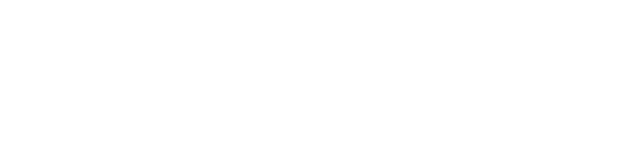
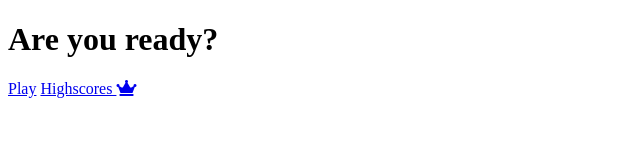
Before and after one commit to MH4454/Coding-Quiz, a plain HTML site: page index.html in a window 1280 px wide. Shown: the whole page, without its empty margins (0-640 px from the left). Drawn offline with Linux system fonts and the light colour scheme.

Commit message:
Added links and edited index

```diff
--- a/index.html
+++ b/index.html
@@ -4,9 +4,18 @@
     <meta charset="UTF-8">
     <meta name="viewport" content="width=device-width, initial-scale=1.0">
     <title>Home page</title>
+    <link rel="stylesheet" href="Develop/assets/css/homepage-style.css">
+    <link href="https://fonts.googleapis.com/css2?family=Righteous&display=swap" rel="stylesheet">
+    <link rel="stylesheet" href="https://use.fontawesome.com/releases/v5.13.1/css/all.css" integrity="sha384-xxzQGERXS00kBmZW/6qxqJPyxW3UR0BPsL4c8ILaIWXva5kFi7TxkIIaMiKtqV1Q" crossorigin="anonymous">
 </head>
-<audio src=""></audio>
 <body>
-
+    <div class="container">
+        <div id="home" class="flex-column flex-center">
+            <h1>Are you ready?</h1> <!-- Below is the font awesome crown icon attached to Highscores -->
+            <a href="Develop/game.html" class=btn>Play</a>
+            <a href="Develop/highscore.html" id="highscore-btn" class=btn>Highscores
+            <i class="fas fa-crown"></i></a>
+        </div>
+    </div>
 </body>
 </html>
```
Also changed, not shown: Develop/game.html (+3 -0 lines), Develop/highscore.html (+2 -0 lines).
